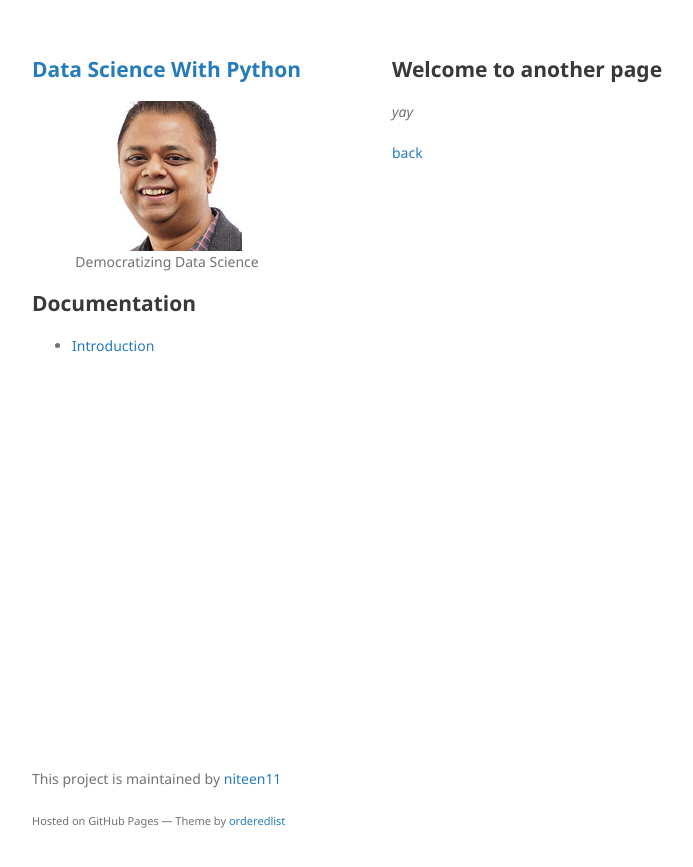
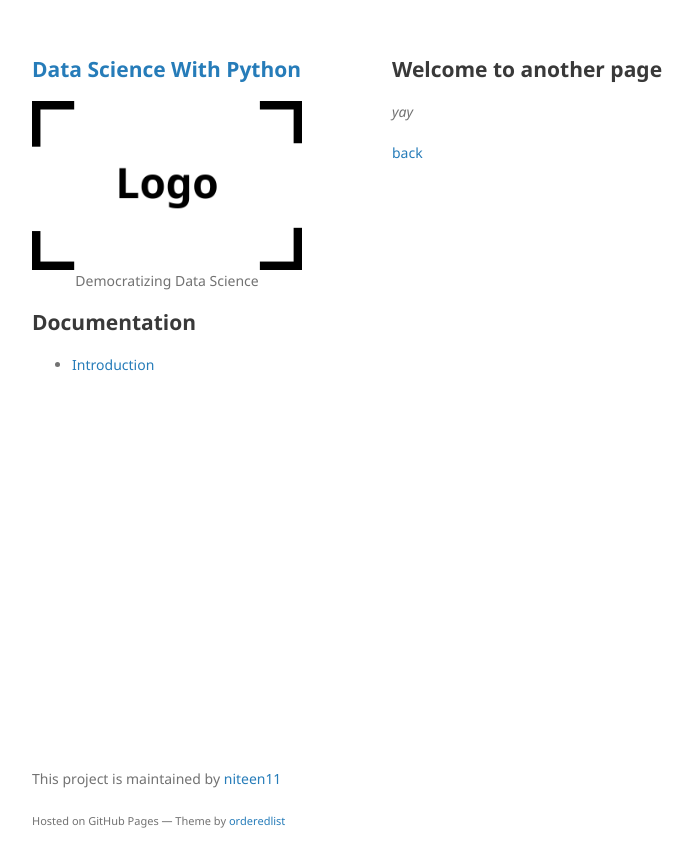
Before and after one commit to niteen11/datasciencewithpython, a Jekyll site: the page built from another-page.md, in a window 1280 px wide. Shown: the top 867 px of the page, without its empty margins (178-871 px from the left). Built offline with Jekyll 4.4.1, drawn with Linux system fonts in a browser that asks for light colours; our own code applies the rules of GitHub Pages for plain Markdown files.

Commit message:
Update _config.yml

```diff
--- a/_config.yml
+++ b/_config.yml
@@ -1,5 +1,5 @@
 title: Data Science With Python
-logo: /assets/img/5_square.jpg
+logo: /assets/img/logo.png
 description: Democratizing Data Science
 show_downloads: False
 google_analytics:
```
